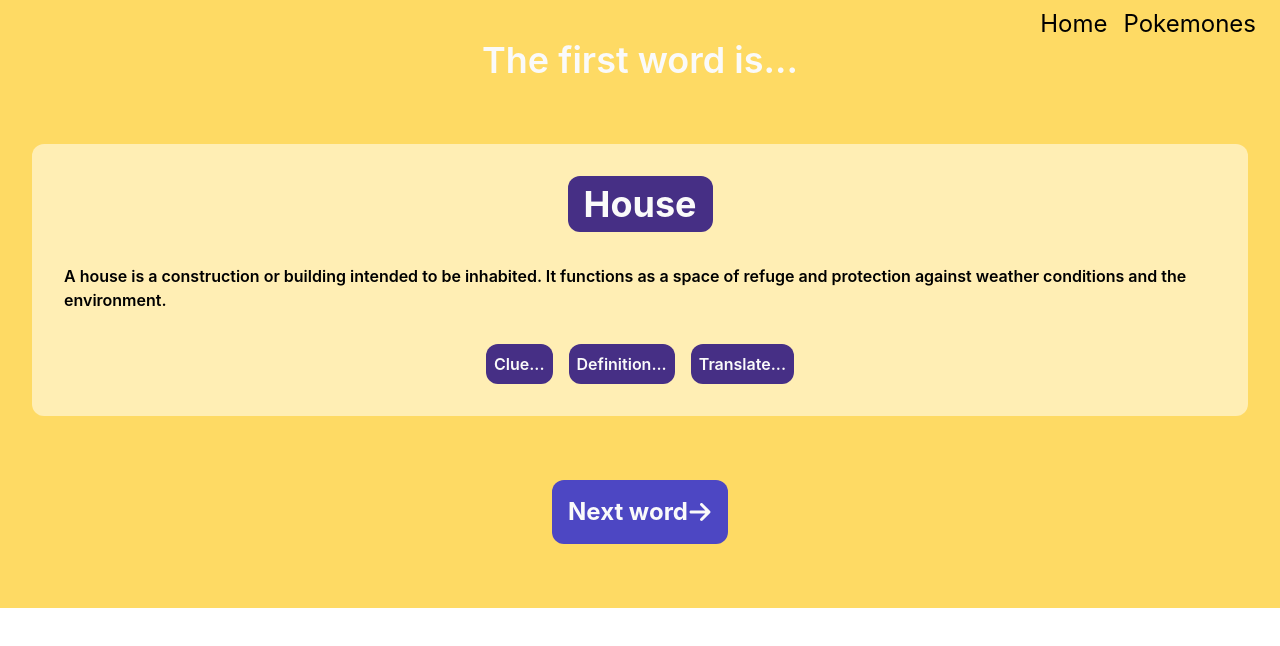
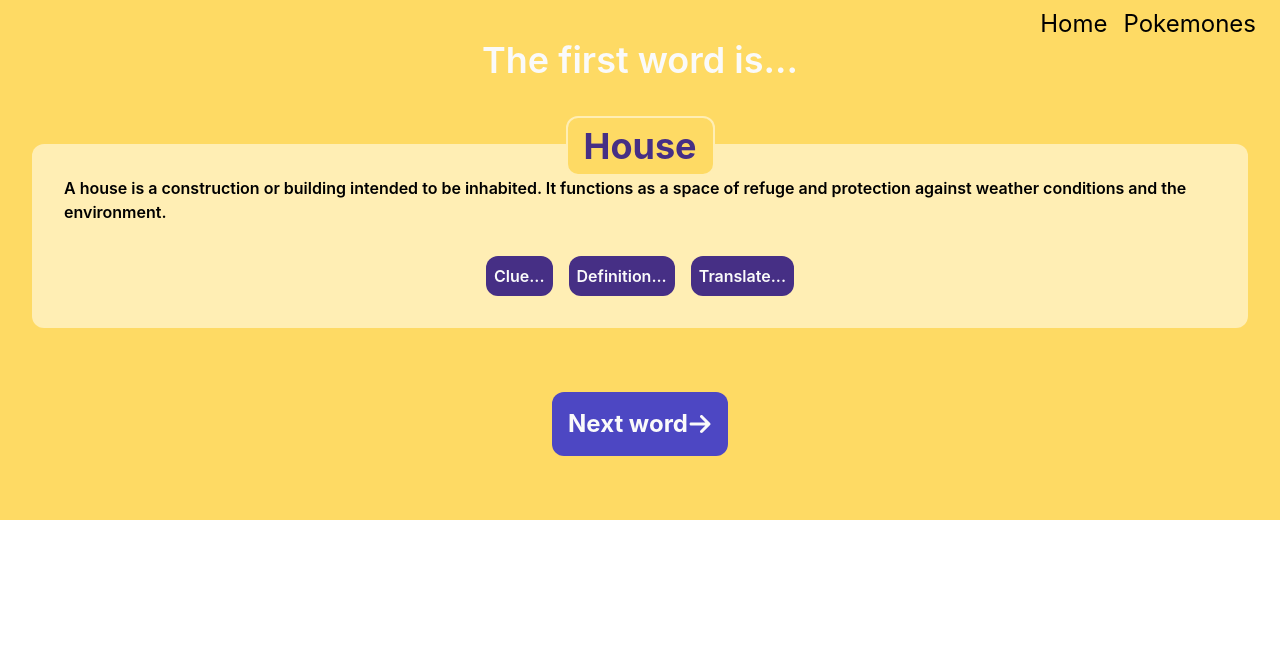
Before and after one commit to Agustin-0/InglishCards, a React (Vite) app: page /LoginPage/Levels/WordsPage in a window 1280 px wide. Shown: the top 646 px of the page. Built offline with nearby package versions, Linux system fonts and the light colour scheme.

Commit message:
arreglos

```diff
--- /dev/null
+++ b/src/algoritmoKnuth.js
@@ -0,0 +1,21 @@
+function mezclar(array){
+    //Recorre el array de atras hacia adelante
+    for (let i = array.length -1; i>0; i--) {
+        let j = Math.floor(Math.random() * (i+1));
+        [array[i], array[j]] = [array[j], array[i]]
+    }
+    console.log(array)
+}
+
+mezclar([1,2,3,4,5])
+
+/*
+En JavaScript, Math es un objeto global incorporado que proporciona constantes y métodos estáticos para realizar operaciones matemáticas. No se necesita instanciar; se llama directamente escribiendo Math.método().
+
+Math.floor()	Redondea el número hacia abajo, al entero más cercano. Ej:
+console.log(Math.floor(4.9)); // 4
+console.log(Math.floor(-4.9)); // -5
+
+Math.random()	Devuelve un número pseudoaleatorio
+
+*/
--- a/src/components/pages/NotFoundPage.jsx
+++ b/src/components/pages/NotFoundPage.jsx
@@ -2,10 +2,13 @@ import React from 'react'
 
 export default function NotFoundPage() {
   return (
-    <div>
-        <h1>
+    <div className='h-screen bg-primary-200 flex flex-col items-center'>
+        <h1 className='text-2xl'>
             NotFoundPage 404
         </h1>
+        <h1 className='font-black text-9xl'>
+          {"(>.<)"}
+          </h1>
     </div>
   )
 }
--- a/src/components/ui/Cards.jsx
+++ b/src/components/ui/Cards.jsx
@@ -4,8 +4,8 @@ import { FaArrowRight } from "react-icons/fa6";
 export default function Cards(){
     const words = [
         {
+            "id": 1,
             "name": "House",
-            "id": 1,
             "nameTranslate": "casa",
             "definition": "A house is a construction or building intended to be inhabited. It functions as a space of refuge and protection against weather conditions and the environment.",
             "definitionTranslate": "Una casa es una construcción o edificio destinado a ser habitado. Funciona como un espacio de refugio y protección frente a las condiciones climáticas y el entorno.",
@@ -17,18 +17,19 @@ export default function Cards(){
         <>
             <section className="flex flex-col items-center px-4">
                 {words.map((word) => (
-                    <div key={word.id} className="bg-primary-100 p-8 flex flex-col gap-8 justify-between items-center rounded-xl w-full">
-                        <h2 className="bg-secondary-500 rounded-xl text-4xl text-neutral-50 font-bold py-2 px-4">{word.name}</h2>
+                    <div key={word.id} className="bg-primary-100 p-8 flex flex-col gap-8 justify-between items-center rounded-xl w-full relative">
+                        <h2 className="bg-primary-200 rounded-xl text-4xl text-secondary-500
+                        font-bold py-2 px-4 absolute -top-7 border-2 border-primary-100">{word.name}</h2>
                         <p className="text-base font-semibold">A house is a construction or building intended to be inhabited. It functions as a space of refuge and protection against weather conditions and the environment.</p>
                         <ul className="flex flex-wrap justify-center gap-4">
-                            <li className="bg-secondary-500 hover:bg-secondary-300 text-base font-semibold text-neutral-50 py-2 px-2 rounded-xl">
-                                <button>Clue...</button>
+                            <li>
+                                <button className="bg-secondary-500 hover:bg-secondary-300 text-base font-semibold text-neutral-50 py-2 px-2 rounded-xl focus:outline-2 focus:outline-offset-2 focus:outline-violet-500 active:bg-violet-700">Clue...</button>
                             </li>
-                            <li className="bg-secondary-500 hover:bg-secondary-300 text-base font-semibold text-neutral-50 py-2 px-2 rounded-xl">
-                                <button>Definition...</button>
+                            <li>
+                                <button className="bg-secondary-500 hover:bg-secondary-300 text-base font-semibold text-neutral-50 py-2 px-2 rounded-xl focus:outline-2 focus:outline-offset-2 focus:outline-violet-500 active:bg-violet-700">Definition...</button>
                             </li>
-                            <li className="bg-secondary-500 hover:bg-secondary-300 transition text-base font-semibold text-neutral-50 py-2 px-2 rounded-xl">
-                                <button>Translate...</button>
+                            <li>
+                                <button className="bg-secondary-500 hover:bg-secondary-300 text-base font-semibold text-neutral-50 py-2 px-2 rounded-xl focus:outline-2 focus:outline-offset-2 focus:outline-violet-500 active:bg-violet-700">Translate...</button>
                              </li>
                         </ul>
                     </div>
```
